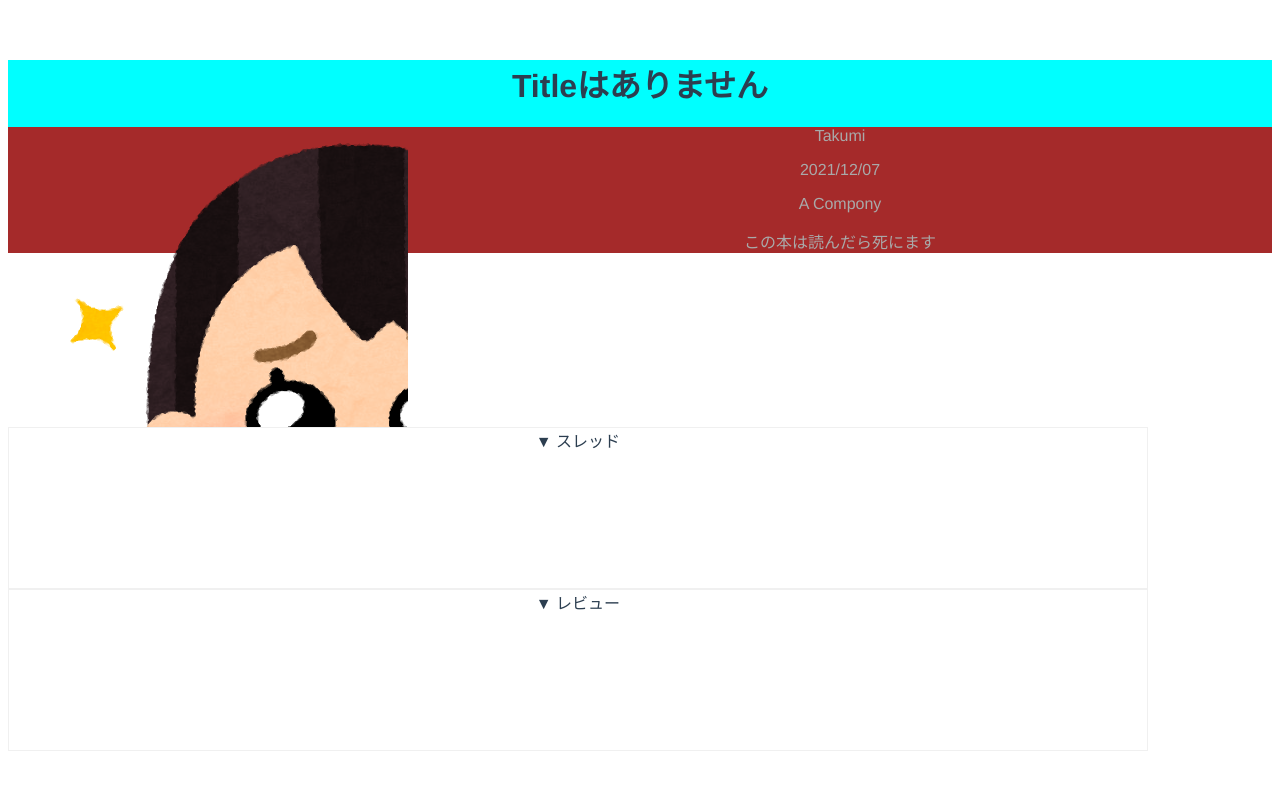
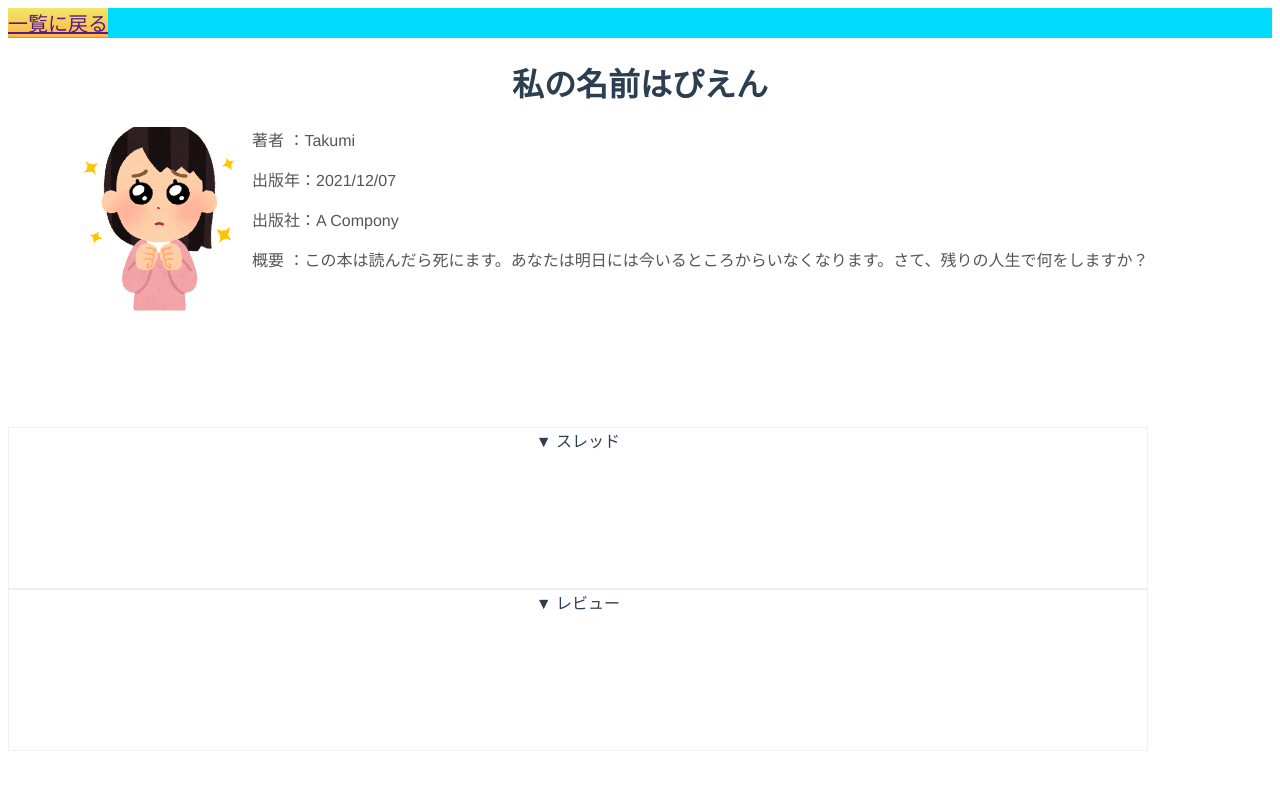
Before and after one commit to R-Yoshikawa/muscle-alchol, a Vue app: page / in a window 1280 px wide. Shown: the top 790 px of the page. Built offline with nearby package versions, Linux system fonts and the light colour scheme.

Commit message:
add BookMain #1

```diff
--- a/src/App.vue
+++ b/src/App.vue
@@ -22,6 +22,6 @@ export default {
   -moz-osx-font-smoothing: grayscale;
   text-align: center;
   color: #2c3e50;
-  margin-top: 60px;
+  margin-top: 0px;
 }
 </style>
--- a/src/components/Book.vue
+++ b/src/components/Book.vue
@@ -1,5 +1,6 @@
 <template>
   <div>
+    <Header />
     <BookMain />
     <BookThread />
   </div>
@@ -8,11 +9,13 @@
 <script>
 import BookMain from "./BookMain.vue";
 import BookThread from "./BookThread.vue";
+import Header from "./Header.vue";
 
 export default {
   components: {
     BookMain,
     BookThread,
+    Header,
   },
 };
 </script>
--- a/src/components/BookMain.vue
+++ b/src/components/BookMain.vue
@@ -1,5 +1,5 @@
 <template>
-  <div class="main">
+  <div class="">
     <div class="Title">
       <h1>{{ sampleData.title }}</h1>
     </div>
@@ -9,10 +9,10 @@
     </div>
 
     <div class="bookDetail">
-      <p>{{ sampleData.author }}</p>
-      <p>{{ sampleData.year }}</p>
-      <p>{{ sampleData.publisher }}</p>
-      <p>{{ sampleData.descriptinon }}</p>
+      <p>著者 ：{{ sampleData.author }}</p>
+      <p>出版年：{{ sampleData.year }}</p>
+      <p>出版社：{{ sampleData.publisher }}</p>
+      <p>概要 ：{{ sampleData.descriptinon }}</p>
     </div>
   </div>
 </template>
@@ -22,11 +22,12 @@ export default {
   data() {
     return {
       sampleData: {
-        title: "Titleはありません",
+        title: "私の名前はぴえん",
         author: "Takumi",
         year: "2021/12/07",
         publisher: "A Compony",
-        descriptinon: "この本は読んだら死にます",
+        descriptinon:
+          "この本は読んだら死にます。あなたは明日には今いるところからいなくなります。さて、残りの人生で何をしますか？",
       },
     };
   },
@@ -36,18 +37,22 @@ export default {
 <style>
 .main {
   margin: auto;
-  background-color: aqua;
 }
 .bookDetail {
-  background-color: brown;
-  color: darkgrey;
+  color: rgb(87, 86, 86);
+  text-align: left;
+  margin-left: 3px;
+  text-indent: -3.5em;
 }
 
 .img a {
   display: block;
-  width: 400px;
+  width: 300px;
   height: 300px;
   background: url(../../public/test.png) no-repeat;
+  background-size: 60%;
+  background-position: 50%;
+  background-position-y: -10px;
   float: left;
 }
 </style>
--- /dev/null
+++ b/src/components/Header.vue
@@ -0,0 +1,47 @@
+<template>
+  <div class="header">
+    <a href="" class="btn btn-radius-solid btn--shadow"
+      >一覧に戻る<i class="fas fa-angle-right fa-position-right"></i
+    ></a>
+  </div>
+</template>
+
+<script>
+export default {};
+</script>
+
+<style scoped>
+a.btn-radius-solid {
+  background: #f1e767;
+  background: -webkit-gradient(
+    linear,
+    left top,
+    left bottom,
+    from(#f1e767),
+    to(#feb645)
+  );
+  background: -webkit-linear-gradient(top, #f1e767 0%, #feb645 100%);
+  background: linear-gradient(to bottom, #f1e767 0%, #feb645 100%);
+  float: left;
+  font-size: 20px;
+}
+
+a.btn-radius-solid:hover {
+  background: -webkit-gradient(
+    linear,
+    left bottom,
+    left top,
+    from(#f1e767),
+    to(#feb645)
+  );
+  background: -webkit-linear-gradient(bottom, #f1e767 0%, #feb645 100%);
+  background: linear-gradient(to top, #f1e767 0%, #feb645 100%);
+}
+.header {
+  height: 30px;
+  background: #00dafc;
+  color: #fff;
+  width: 100%;
+  border-bottom: black 10px;
+}
+</style>
```
Also changed, not shown: public/returnButton.png (added).
